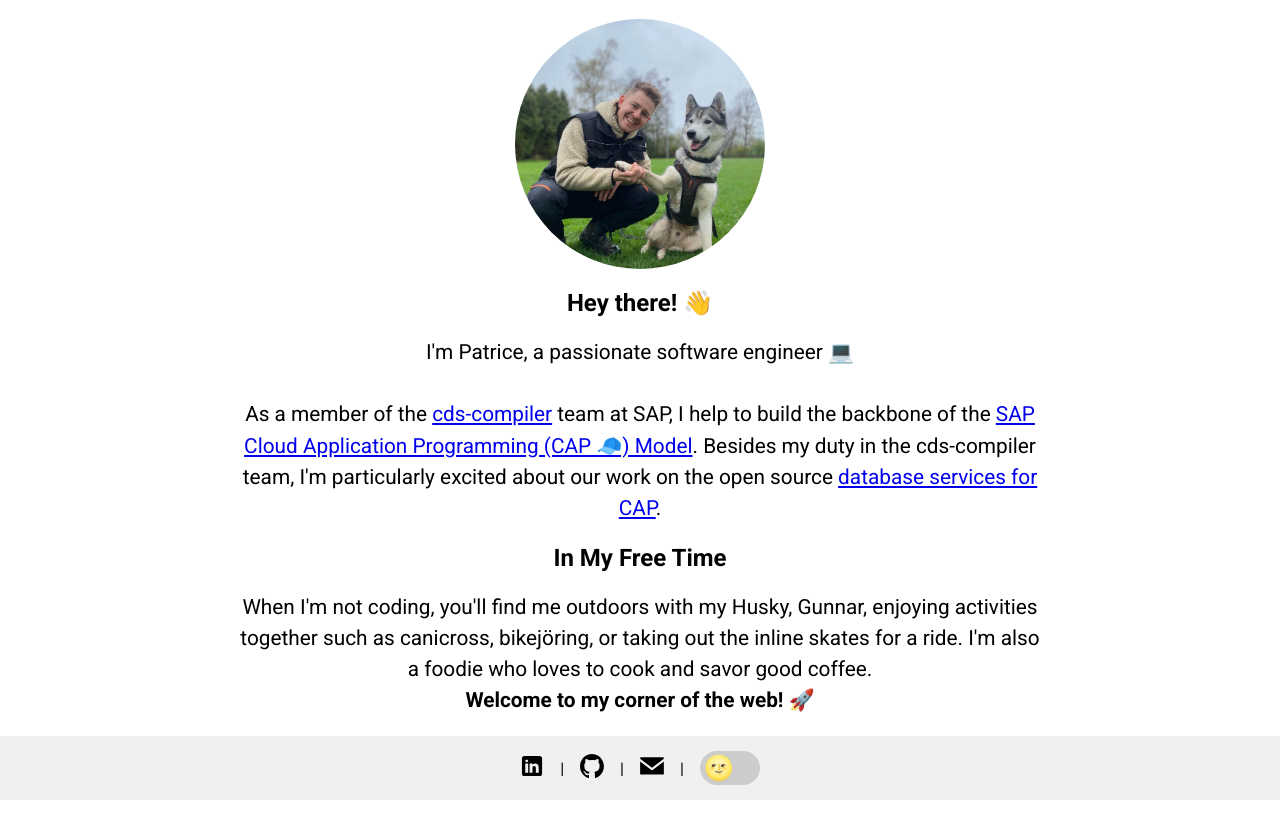
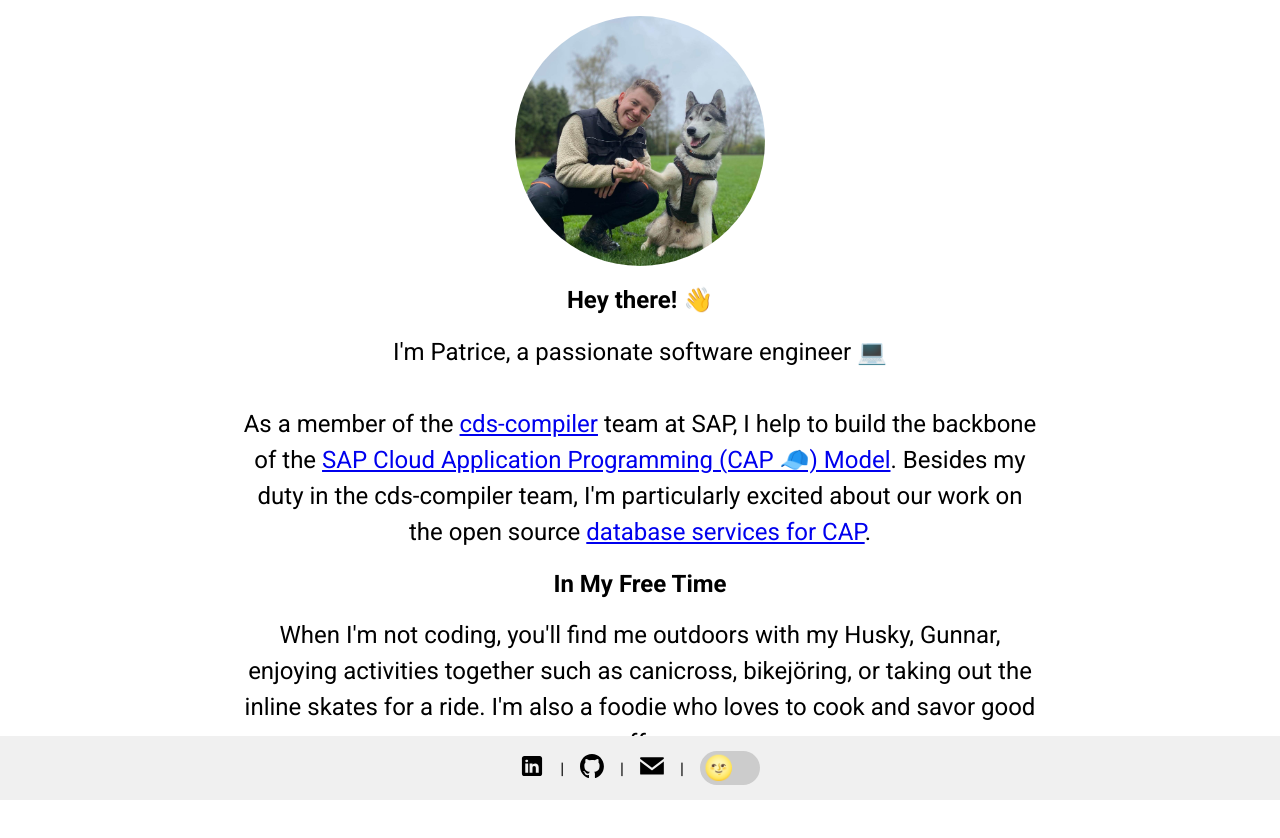
Before and after one commit to patricebender/patrice-codes, a Vue app: page / in a window 1280 px wide. Shown: the top 838 px of the page. Before the commit the page ends 800 px from the top, so only its background shows below. Built offline with nearby package versions, Linux system fonts and the light colour scheme.

Commit message:
shake hand + refactoring

```diff
--- a/src/App.vue
+++ b/src/App.vue
@@ -1,12 +1,13 @@
 <template>
   <div id="app" :class="{ 'dark-mode': isDarkMode }">
-    <div class="content">
+    <div id="content">
       <img ref="profilePicture" :src="profilePicture" alt="Patrice & Gunnar" class="profile-picture"
         @click="rotateProfilePicture" />
-      <h2>Hey there! 👋</h2>
+      <h2>Hey there! <span id="shake-hand">👋</span></h2>
       <p class="introduction">
         I'm Patrice, a passionate software engineer 💻<br />
-        <br />As a member of the <a href="https://www.npmjs.com/package/@sap/cds-compiler" arget="_blank" rel="noopener noreferrer">cds-compiler</a> team at SAP, I help to build the
+        <br />As a member of the <a href="https://www.npmjs.com/package/@sap/cds-compiler" target="_blank"
+          rel="noopener noreferrer">cds-compiler</a> team at SAP, I help to build the
         backbone of the <a href="https://cap.cloud.sap/docs/" target="_blank" rel="noopener noreferrer">SAP Cloud
           Application Programming (CAP 🧢) Model</a>.
         Besides my duty in the cds-compiler team, I'm particularly excited about our work on the open source <a
@@ -38,7 +39,7 @@
       </a>
       |
       <a>
-        <dark-mode-toggle class="toggle" :is-dark-mode="isDarkMode"
+        <dark-mode-toggle id="toggle" :is-dark-mode="isDarkMode"
           @update:isDarkMode="isDarkMode = $event"></dark-mode-toggle>
       </a>
     </footer>
@@ -105,7 +106,6 @@ export default {
 
 
 <style>
-/* Reset CSS for html and body */
 html,
 body {
   padding: 0;
@@ -116,7 +116,6 @@ body {
   text-align: center;
 }
 
-/* Ensure #app takes full available height */
 #app {
   min-height: 100vh;
   display: flex;
@@ -124,7 +123,7 @@ body {
 }
 
 
-.content {
+#content {
   flex: 1;
   margin: 0 auto;
   max-width: 800px;
@@ -137,7 +136,8 @@ body {
 
 
 .introduction {
-  font-size: 1.3em;
+  font-size: 1.5em;
+  font-weight: 400;
   line-height: 1.5;
   margin: 0;
 }
@@ -147,10 +147,11 @@ body {
   border-radius: 50%;
   animation: rotateImageVertically 1.5s ease-in-out;
   margin-top: 1em;
-  display: block;      /* Makes the img a block-level element */
-  margin-left: auto;   /* Auto margin on both sides will center the image */
+  display: block;
+  margin-left: auto;
   margin-right: auto;
 }
+
 /* slightly reduces size for mobile devices */
 @media (max-width: 600px) {
   .profile-picture {
@@ -160,30 +161,31 @@ body {
 
 footer {
   position: fixed;
-  /* Fixes the footer's position relative to the viewport */
   bottom: 0;
-  /* Aligns the footer at the bottom of the viewport */
   left: 0;
-  /* Aligns the footer to start from the left side of the viewport */
   width: 100%;
-  /* Ensures the footer extends across the full width of the viewport */
   background-color: #f0f0f0;
   display: flex;
   align-items: center;
   justify-content: center;
   text-align: center;
   z-index: 1000;
-  /* Ensures the footer stays above other content */
   height: 4em;
 }
 
+#shake-hand {
+  display: inline-block;
+  animation: wave 1.5s ease-in-out 1;
+  /* delay the animation by one second */
+  animation-delay: 1s;
+}
 
 .social-icon {
   width: 24px;
   margin: 1em;
 }
 
-.toggle {
+#toggle {
   margin: 1em;
 }
 
@@ -201,13 +203,42 @@ footer {
   background-color: #222;
 }
 
-/* Dark Mode */
 .dark-mode .social-icon,
 toggle {
   filter: invert(100%) sepia(0%) saturate(0%) hue-rotate(0deg) brightness(200%) contrast(100%);
 }
 
 /* Keyframes for rotation animations */
+@keyframes wave {
+  0% {
+    transform: rotate(0deg);
+  }
+
+  15% {
+    transform: rotate(14deg);
+  }
+
+  30% {
+    transform: rotate(-8deg);
+  }
+
+  45% {
+    transform: rotate(14deg);
+  }
+
+  60% {
+    transform: rotate(-4deg);
+  }
+
+  75% {
+    transform: rotate(10deg);
+  }
+
+  100% {
+    transform: rotate(0deg);
+  }
+}
+
 @keyframes rotateImageVertically {
   from {
     transform: rotateY(0deg);
```
